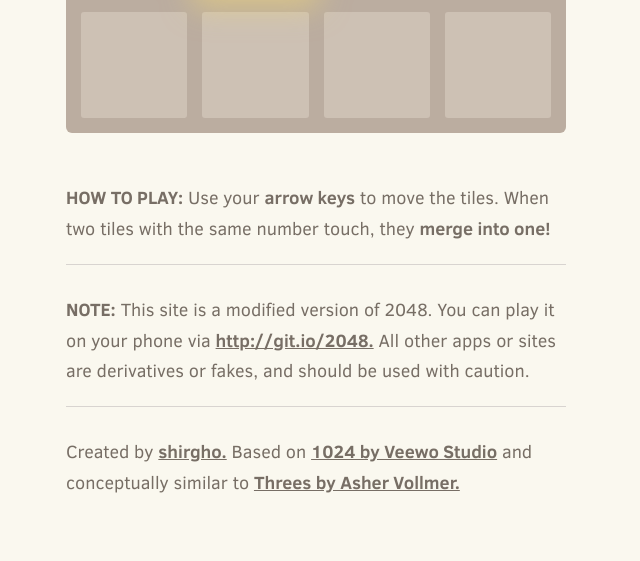
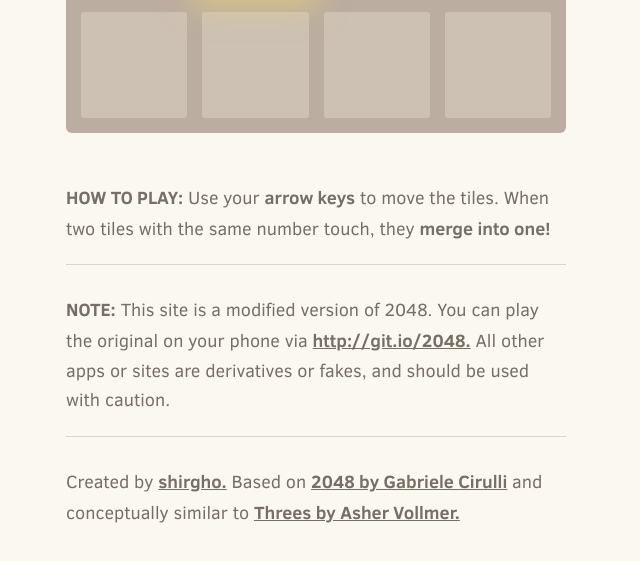
Before and after one commit to shirgho/reverse2048, a plain HTML site: page index.html in a window 1280 px wide. Shown: the part 704-1265 px from the top of the page, without its empty margins (324-964 px from the left). Drawn offline with Linux system fonts and the light colour scheme.

Commit message:
game2web

```diff
--- a/index.html
+++ b/index.html
@@ -77,11 +77,11 @@
     </p>
     <hr>
     <p>
-    <strong class="important">Note:</strong> This site is a modified version of 2048. You can play it on your phone via <a href="http://git.io/2048">http://git.io/2048.</a> All other apps or sites are derivatives or fakes, and should be used with caution.
+    <strong class="important">Note:</strong> This site is a modified version of 2048. You can play the original on your phone via <a href="http://git.io/2048">http://git.io/2048.</a> All other apps or sites are derivatives or fakes, and should be used with caution.
     </p>
     <hr>
     <p>
-    Created by <a href="http://shirgho.github.io" target="_blank">shirgho.</a> Based on <a href="https://itunes.apple.com/us/app/1024!/id823499224" target="_blank">1024 by Veewo Studio</a> and conceptually similar to <a href="http://asherv.com/threes/" target="_blank">Threes by Asher Vollmer.</a>
+    Created by <a href="http://shirgho.github.io" target="_blank">shirgho.</a> Based on <a href="http://gabrielecirulli.github.io/2048/" target="_blank">2048 by Gabriele Cirulli</a> and conceptually similar to <a href="http://asherv.com/threes/" target="_blank">Threes by Asher Vollmer.</a>
     </p>
   </div>
 
```
